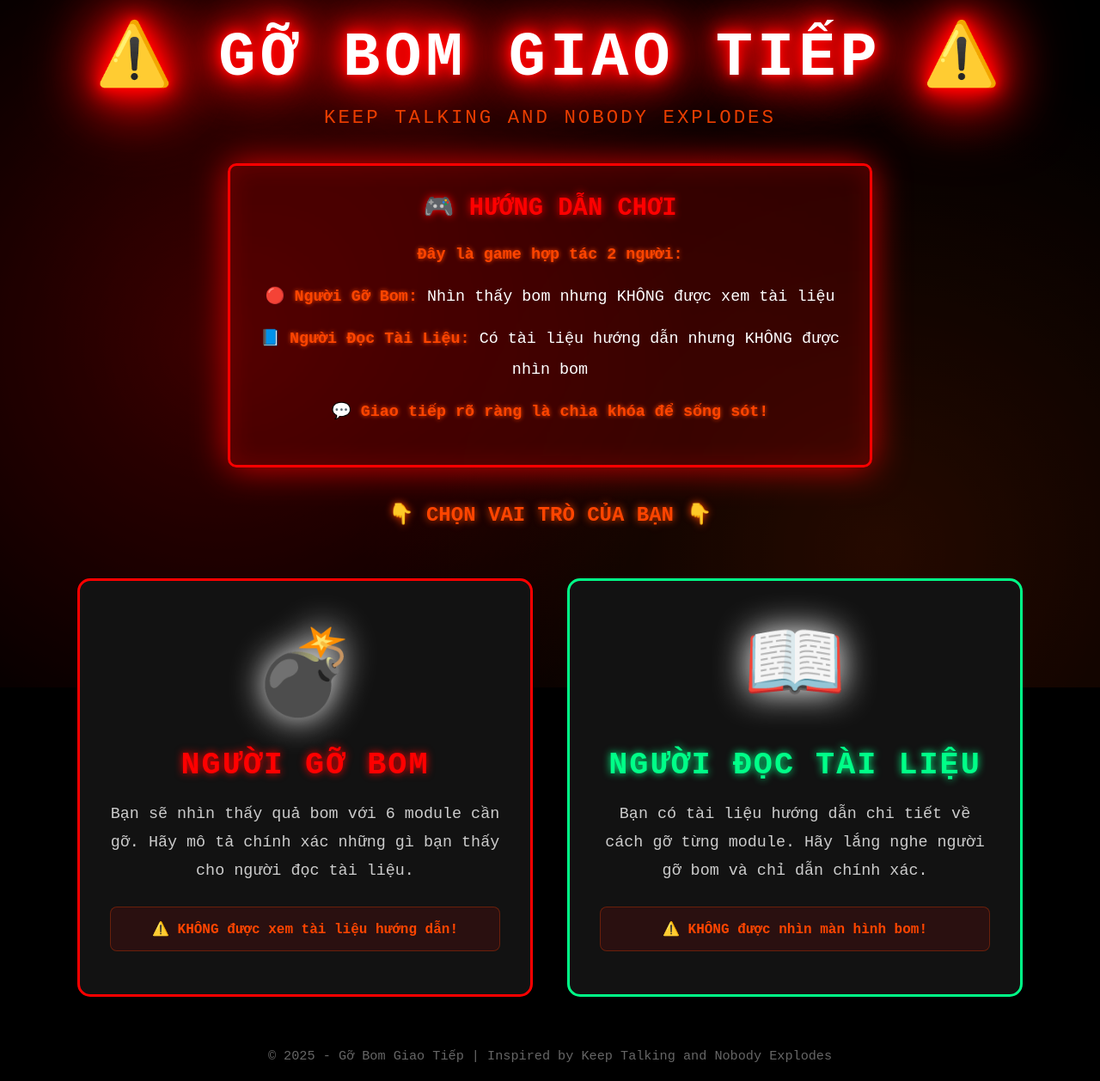
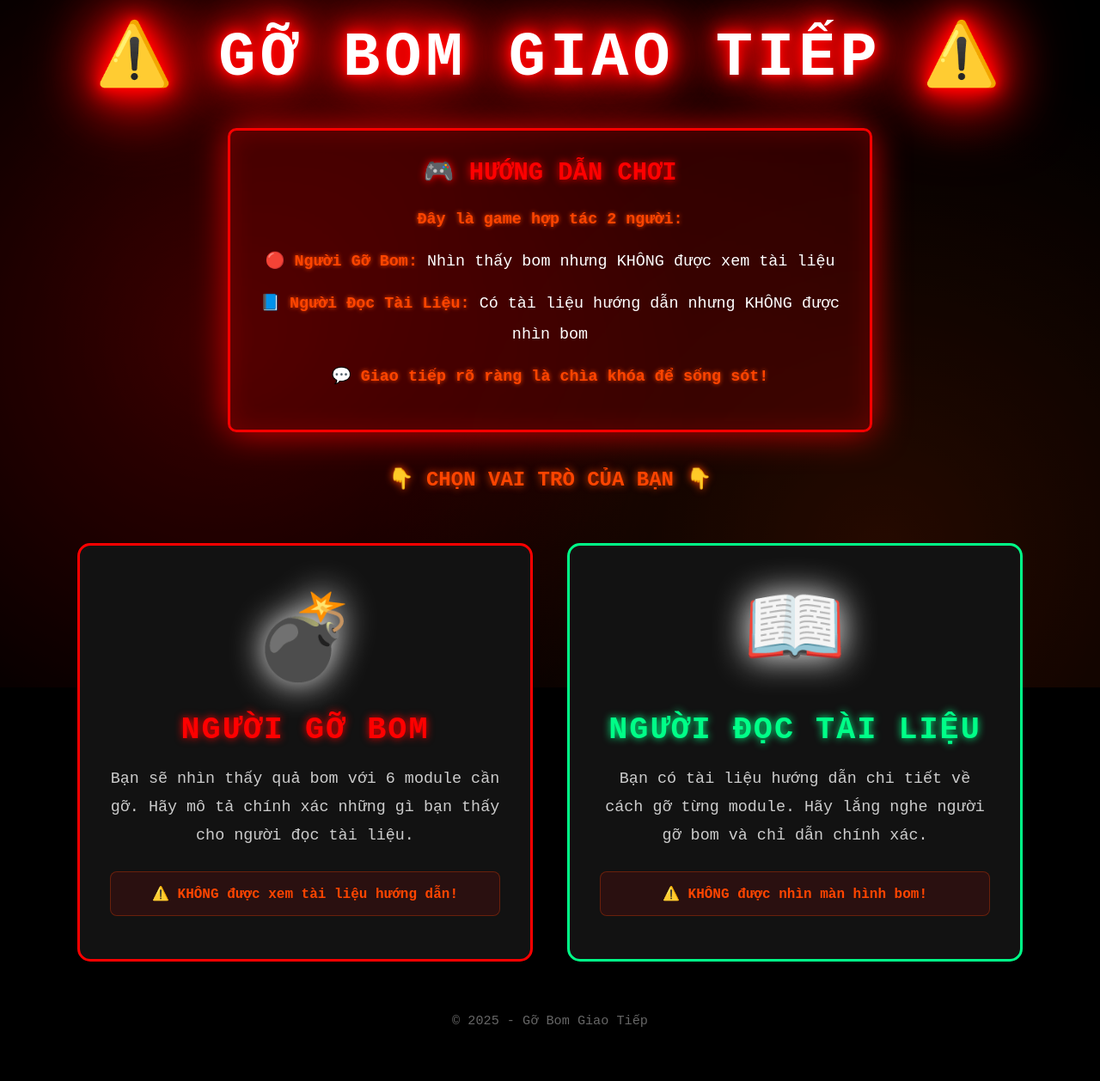
Before and after one commit to locle1010/go_bom_giao_tiep, a plain HTML site: page index.html in a window 1280 px wide. Shown: the whole page at 86% size. After the commit the page ends 1217 px from the top, so only its background shows below. Drawn offline with Linux system fonts and the light colour scheme.

Commit message:
Remove subtitle and update footer text

```diff
--- a/index.html
+++ b/index.html
@@ -373,7 +373,7 @@
     <div class="container">
         <div class="header">
             <h1 class="title">⚠️ GỠ BOM GIAO TIẾP ⚠️</h1>
-            <p class="subtitle">KEEP TALKING AND NOBODY EXPLODES</p>
+
 
             <div class="warning">
                 <h3>🎮 HƯỚNG DẪN CHƠI</h3>
@@ -415,7 +415,7 @@
         </div>
 
         <div class="footer">
-            <p>© 2025 - Gỡ Bom Giao Tiếp | Inspired by Keep Talking and Nobody Explodes</p>
+            <p>© 2025 - Gỡ Bom Giao Tiếp</p>
         </div>
     </div>
 </body>
```
